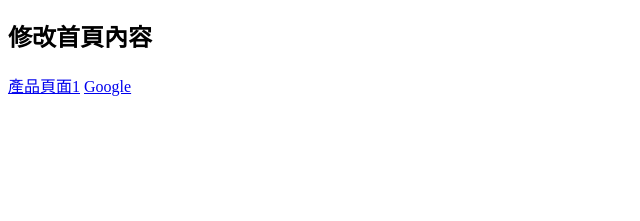
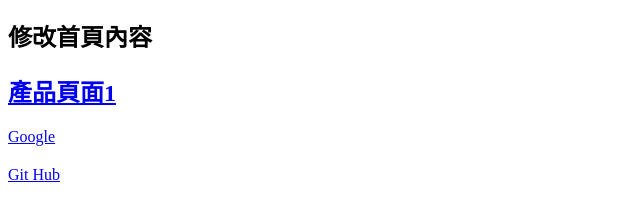
Before and after one commit to jeremyfan-genshin/website, a plain HTML site: page index.html in a window 1280 px wide. Shown: the part 57-278 px from the top of the page, without its empty margins (0-640 px from the left). Drawn offline with Linux system fonts and the light colour scheme.

Commit message:
增加新的連結

```diff
--- a/index.html
+++ b/index.html
@@ -7,7 +7,8 @@
 <body>
     <h1>這是github的網頁</h1>
     <h2>修改首頁內容</h2>
-    <a href="products.html">產品頁面1</a>
-    <a href="www.google.com">Google</a>
+    <h2><a href="products.html">產品頁面1</a></h2>
+    <h2></h2><a href="https://www.google.com/">Google</a></h2>
+    <h2></h2><a href="https://github.com/jeremyfan-genshin/website/tree/main">Git Hub</a></h2>
 </body>
 </html>
```
